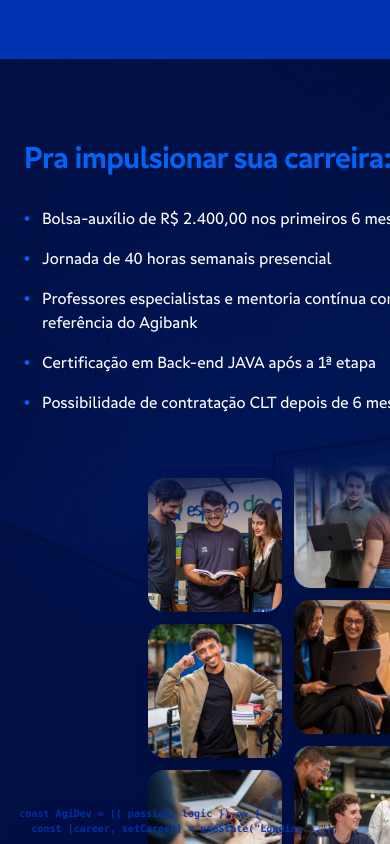
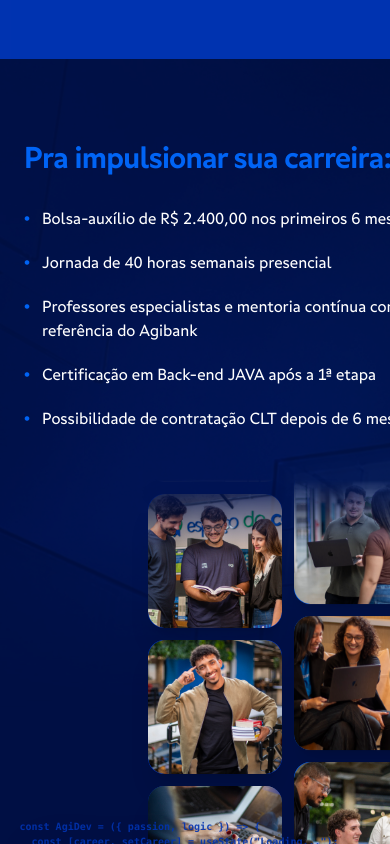
Before and after one commit to Uriel3coletivo/formacao-devs-ia, a Next.js app: page / in a window 390 px wide. Shown: the part 6620-7464 px from the top of the page. Built offline with nearby package versions, Linux system fonts and the light colour scheme.

Commit message:
Update Beneficios.jsx

```diff
--- a/src/components/Beneficios.jsx
+++ b/src/components/Beneficios.jsx
@@ -32,7 +32,6 @@ export default function Beneficios() {
   const col2Images = ["Img-B-5.png", "Img-B-6.png", "Img-B-7.png", "Img-B-8.png"]
 
   return (
-    // overflow-hidden garante que nada vaze a tela e crie scroll horizontal
     <section id="beneficios" className="bg-[#000f44] pt-20 lg:pt-24 pb-20 lg:pb-24 relative z-20 overflow-hidden w-full">
 
       <div className="absolute inset-0 z-0 pointer-events-none">
@@ -40,9 +39,9 @@ export default function Beneficios() {
         <div className="absolute inset-0 bg-[#000f44]/80" />
       </div>
 
-      {/* Ajustei o container-custom para ter menos padding no mobile, dando mais espaço para o texto */}
-      <div className="container mx-auto px-6 md:px-12 lg:px-20 relative z-10">
-        <div className="grid lg:grid-cols-12 gap-12 items-center">
+      {/* A MÁGICA AQUI: Substituí o "container-custom" por classes nativas para recuperar o controle do layout mobile */}
+      <div className="w-full max-w-7xl mx-auto px-6 md:px-12 lg:px-20 relative z-10">
+        <div className="grid lg:grid-cols-12 gap-12 lg:gap-16 items-center">
 
           {/* LADO ESQUERDO: Textos */}
           <motion.div
@@ -61,8 +60,8 @@ export default function Beneficios() {
               initial="hidden"
               whileInView="show"
               viewport={{ once: true }}
-              // Text-base garante que o texto não fique gigante no mobile
-              className="space-y-4 lg:space-y-6 text-base md:text-lg lg:text-xl text-white font-light w-full pr-2"
+              // w-[95%] garante que o texto nunca encoste na borda da tela
+              className="space-y-5 lg:space-y-6 text-base md:text-lg lg:text-xl text-white font-light w-[95%] lg:w-full break-words"
             >
               <motion.li variants={itemVariants} className="flex gap-3">
                 <span className="text-[#0064f5] font-bold shrink-0">•</span>
@@ -74,6 +73,7 @@ export default function Beneficios() {
               </motion.li>
               <motion.li variants={itemVariants} className="flex gap-3">
                 <span className="text-[#0064f5] font-bold shrink-0">•</span>
+                {/* O texto longo vai quebrar de linha naturalmente agora */}
                 <span>Professores especialistas e mentoria contínua com profissionais de referência do Agibank</span>
               </motion.li>
               <motion.li variants={itemVariants} className="flex gap-3">
@@ -89,11 +89,10 @@ export default function Beneficios() {
 
           {/* LADO DIREITO: Carrossel Infinito Duplo */}
           <div
-            // Adicionado flex e justify-center no container principal para centralizar o carrossel
             className="col-span-12 lg:col-span-6 relative h-[450px] md:h-[600px] overflow-hidden flex justify-center items-center w-full"
             style={{ maskImage: 'linear-gradient(to bottom, transparent 0%, black 15%, black 85%, transparent 100%)', WebkitMaskImage: 'linear-gradient(to bottom, transparent 0%, black 15%, black 85%, transparent 100%)' }}
           >
-            {/* mx-auto garante que o grid fique no centro da div flex */}
+            {/* O mx-auto agora vai funcionar e centralizar o grid no celular */}
             <div className="grid grid-cols-2 gap-3 lg:gap-4 md:gap-6 h-full w-full max-w-[280px] sm:max-w-[320px] lg:max-w-[450px] mx-auto">
 
               <div className="flex flex-col gap-3 lg:gap-4 md:gap-8 animate-scroll-up">
```
